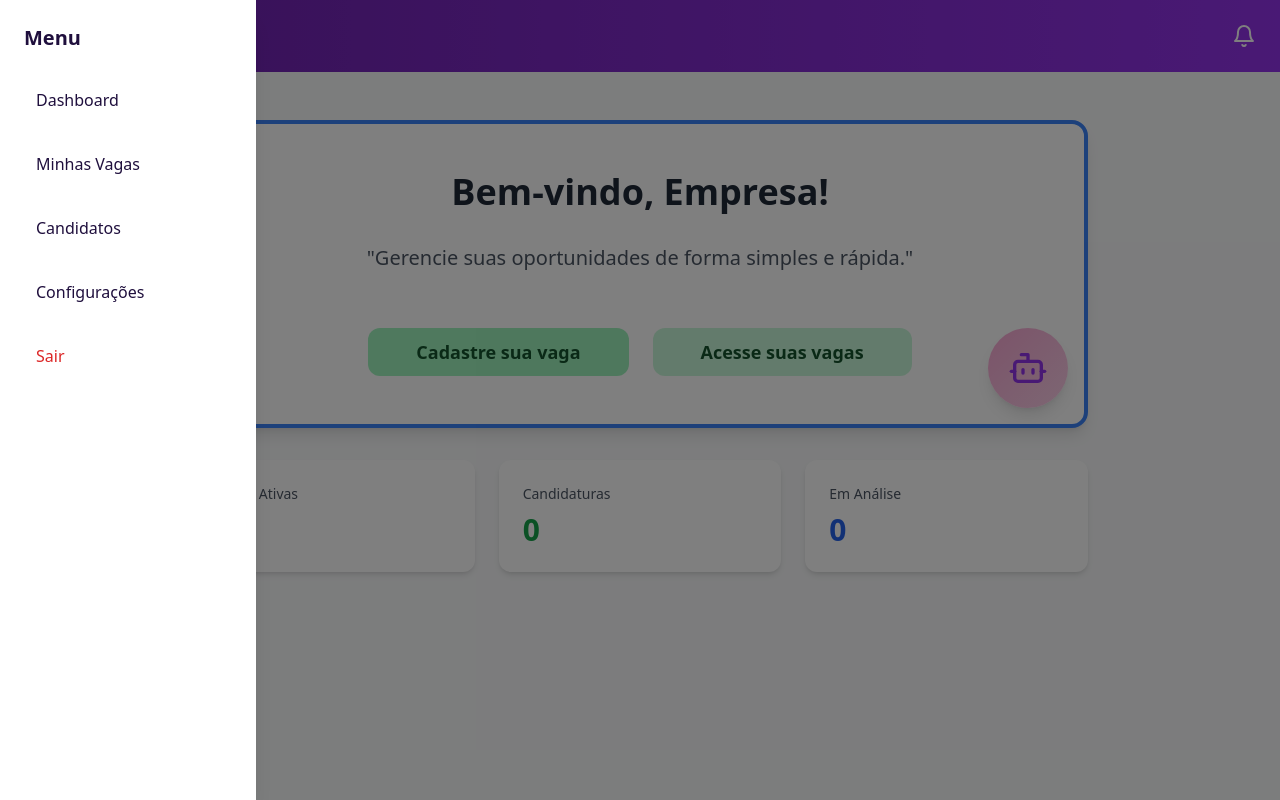
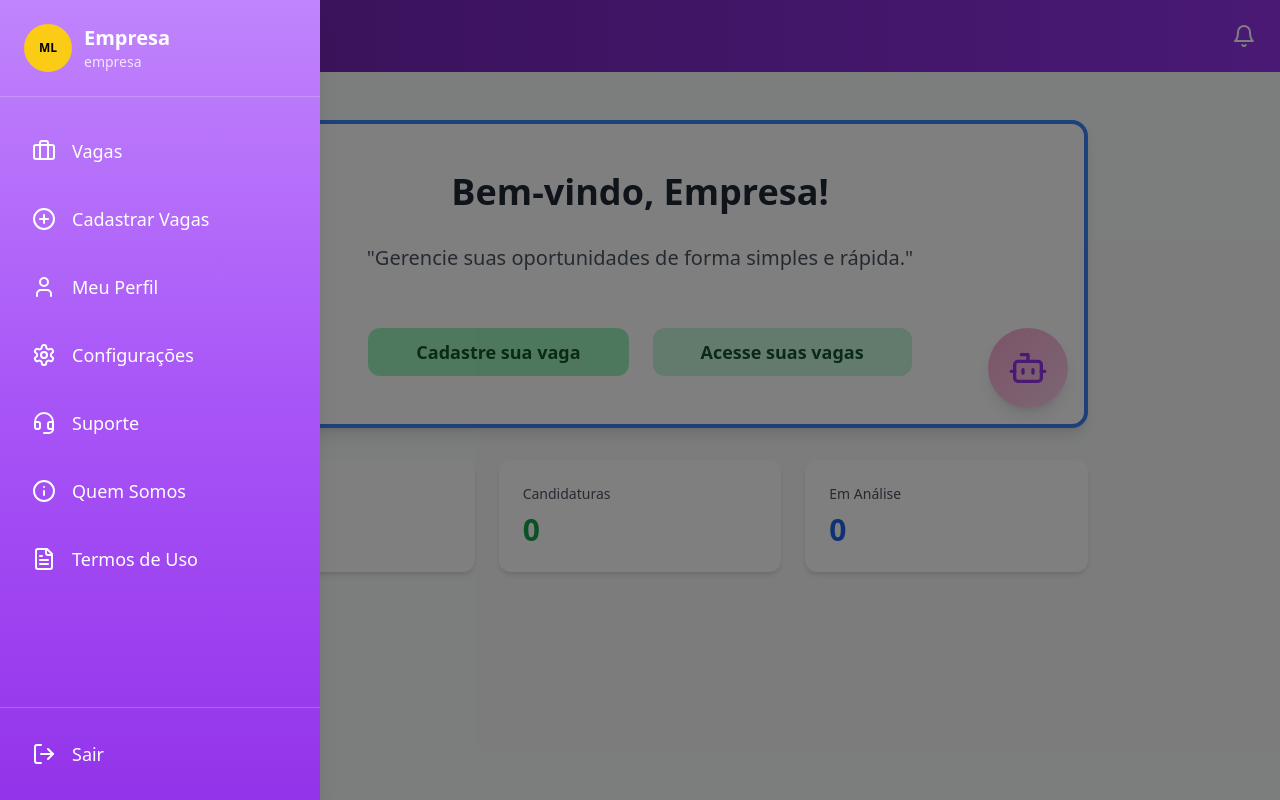
Before and after one commit to codebylari/pride-workplace, a React (Vite) app: page /company-dashboard in a window 1280 px wide. Both pictures are taken after a click on the button 36 px from the left and 36 px from the top of the page. Built offline with nearby package versions, Linux system fonts and the light colour scheme; the HTML template or start-up script is replaced by a standard one.

Commit message:
Update company menu bar

```diff
--- a/src/pages/CompanyDashboard.tsx
+++ b/src/pages/CompanyDashboard.tsx
@@ -1,16 +1,21 @@
 import { useState } from "react";
 import { useNavigate } from "react-router-dom";
-import { Menu, Bell, Bot } from "lucide-react";
+import { Menu, Bell, Bot, Briefcase, PlusCircle, User, Settings, Headset, Info, FileText, LogOut } from "lucide-react";
 import { Button } from "@/components/ui/button";
 import { useAuth } from "@/hooks/useAuth";
 
 export default function CompanyDashboard() {
   const navigate = useNavigate();
-  const { user } = useAuth();
+  const { user, signOut } = useAuth();
   const [showSidebar, setShowSidebar] = useState(false);
 
   // Extract company name from user metadata
   const companyName = user?.user_metadata?.company_name || "Empresa";
+
+  const handleLogout = async () => {
+    await signOut();
+    navigate("/auth");
+  };
 
   return (
     <div className="min-h-screen bg-gray-50">
@@ -32,30 +37,70 @@ export default function CompanyDashboard() {
       {showSidebar && (
         <div className="fixed inset-0 z-50 bg-black/50" onClick={() => setShowSidebar(false)}>
           <div
-            className="absolute left-0 top-0 h-full w-64 bg-white shadow-xl p-6"
+            className="absolute left-0 top-0 h-full w-80 bg-gradient-to-b from-purple-400 via-purple-500 to-purple-600 shadow-xl text-white flex flex-col"
             onClick={(e) => e.stopPropagation()}
           >
-            <h2 className="text-xl font-bold mb-6">Menu</h2>
-            <nav className="space-y-4">
-              <button className="w-full text-left p-3 hover:bg-gray-100 rounded-lg">
-                Dashboard
+            {/* Profile Section */}
+            <div className="p-6 space-y-2 border-b border-white/20">
+              <div className="flex items-center gap-3">
+                <div className="w-12 h-12 bg-yellow-400 rounded-full flex items-center justify-center">
+                  <span className="text-xs font-bold text-black">ML</span>
+                </div>
+                <div>
+                  <h2 className="text-xl font-semibold">{companyName}</h2>
+                  <p className="text-sm text-white/80">empresa</p>
+                </div>
+              </div>
+            </div>
+
+            {/* Menu Items */}
+            <nav className="flex-1 py-6 px-4 space-y-2">
+              <button className="w-full flex items-center gap-4 p-4 hover:bg-white/10 rounded-lg transition text-left">
+                <Briefcase size={24} />
+                <span className="text-lg">Vagas</span>
               </button>
-              <button className="w-full text-left p-3 hover:bg-gray-100 rounded-lg">
-                Minhas Vagas
+
+              <button className="w-full flex items-center gap-4 p-4 hover:bg-white/10 rounded-lg transition text-left">
+                <PlusCircle size={24} />
+                <span className="text-lg">Cadastrar Vagas</span>
               </button>
-              <button className="w-full text-left p-3 hover:bg-gray-100 rounded-lg">
-                Candidatos
+
+              <button className="w-full flex items-center gap-4 p-4 hover:bg-white/10 rounded-lg transition text-left">
+                <User size={24} />
+                <span className="text-lg">Meu Perfil</span>
               </button>
-              <button className="w-full text-left p-3 hover:bg-gray-100 rounded-lg">
-                Configurações
+
+              <button className="w-full flex items-center gap-4 p-4 hover:bg-white/10 rounded-lg transition text-left">
+                <Settings size={24} />
+                <span className="text-lg">Configurações</span>
               </button>
-              <button
-                onClick={() => navigate("/")}
-                className="w-full text-left p-3 hover:bg-gray-100 rounded-lg text-red-600"
-              >
-                Sair
+
+              <button className="w-full flex items-center gap-4 p-4 hover:bg-white/10 rounded-lg transition text-left">
+                <Headset size={24} />
+                <span className="text-lg">Suporte</span>
+              </button>
+
+              <button className="w-full flex items-center gap-4 p-4 hover:bg-white/10 rounded-lg transition text-left">
+                <Info size={24} />
+                <span className="text-lg">Quem Somos</span>
+              </button>
+
+              <button className="w-full flex items-center gap-4 p-4 hover:bg-white/10 rounded-lg transition text-left">
+                <FileText size={24} />
+                <span className="text-lg">Termos de Uso</span>
               </button>
             </nav>
+
+            {/* Logout Button at Bottom */}
+            <div className="p-4 border-t border-white/20">
+              <button
+                onClick={handleLogout}
+                className="w-full flex items-center gap-4 p-4 hover:bg-white/10 rounded-lg transition text-left"
+              >
+                <LogOut size={24} />
+                <span className="text-lg">Sair</span>
+              </button>
+            </div>
           </div>
         </div>
       )}
```
